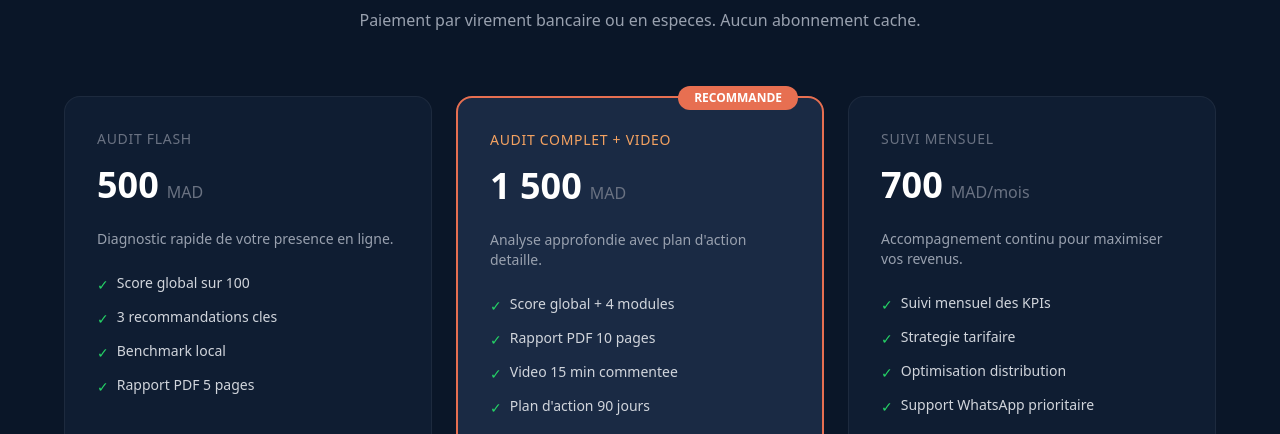
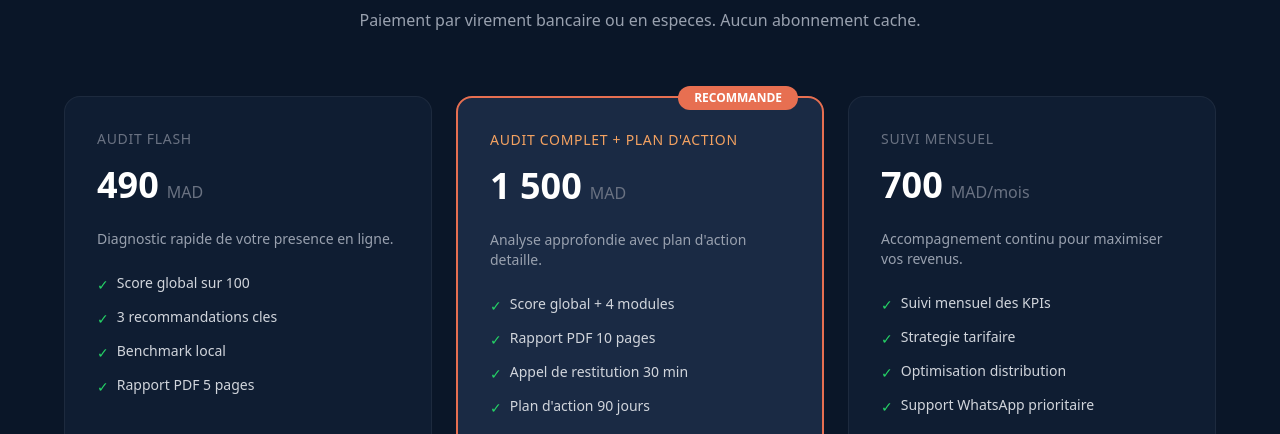
Before and after one commit to marcolucci2023/riadpulse, a Next.js app in the folder frontend/: page / in a window 1280 px wide. Shown: the part 3087-3521 px from the top of the page. Built offline with nearby package versions, Linux system fonts and the light colour scheme.

Commit message:
tarifs page accueil: 490 MAD + Plan d'Action

```diff
--- a/frontend/src/app/page.tsx
+++ b/frontend/src/app/page.tsx
@@ -435,7 +435,7 @@ export default function Home() {
             <div className="bg-[#0f1d32] border border-white/[0.06] rounded-2xl p-8 flex flex-col">
               <p className="text-sm text-gray-500 uppercase tracking-wider">Audit Flash</p>
               <div className="mt-4 mb-6">
-                <span className="text-4xl font-bold text-white">500</span>
+                <span className="text-4xl font-bold text-white">490</span>
                 <span className="text-gray-500 ml-2">MAD</span>
               </div>
               <p className="text-gray-400 text-sm mb-6">Diagnostic rapide de votre presence en ligne.</p>
@@ -453,7 +453,7 @@ export default function Home() {
             {/* Complet */}
             <div className="bg-[#1a2a44] border-2 border-[#e76f51] rounded-2xl p-8 flex flex-col relative">
               <span className="absolute -top-3 right-6 bg-[#e76f51] text-white text-xs font-bold px-4 py-1 rounded-full">RECOMMANDE</span>
-              <p className="text-sm text-[#f4a261] uppercase tracking-wider">Audit Complet + Video</p>
+              <p className="text-sm text-[#f4a261] uppercase tracking-wider">Audit Complet + Plan d'Action</p>
               <div className="mt-4 mb-6">
                 <span className="text-4xl font-bold text-white">1 500</span>
                 <span className="text-gray-500 ml-2">MAD</span>
@@ -462,7 +462,7 @@ export default function Home() {
               <ul className="space-y-3 text-sm text-gray-300 flex-1">
                 <li className="flex items-start gap-2"><span className="text-[#25D366] mt-0.5">&#10003;</span>Score global + 4 modules</li>
                 <li className="flex items-start gap-2"><span className="text-[#25D366] mt-0.5">&#10003;</span>Rapport PDF 10 pages</li>
-                <li className="flex items-start gap-2"><span className="text-[#25D366] mt-0.5">&#10003;</span>Video 15 min commentee</li>
+                <li className="flex items-start gap-2"><span className="text-[#25D366] mt-0.5">&#10003;</span>Appel de restitution 30 min</li>
                 <li className="flex items-start gap-2"><span className="text-[#25D366] mt-0.5">&#10003;</span>Plan d'action 90 jours</li>
                 <li className="flex items-start gap-2"><span className="text-[#25D366] mt-0.5">&#10003;</span>Calculateur commissions</li>
               </ul>
```
